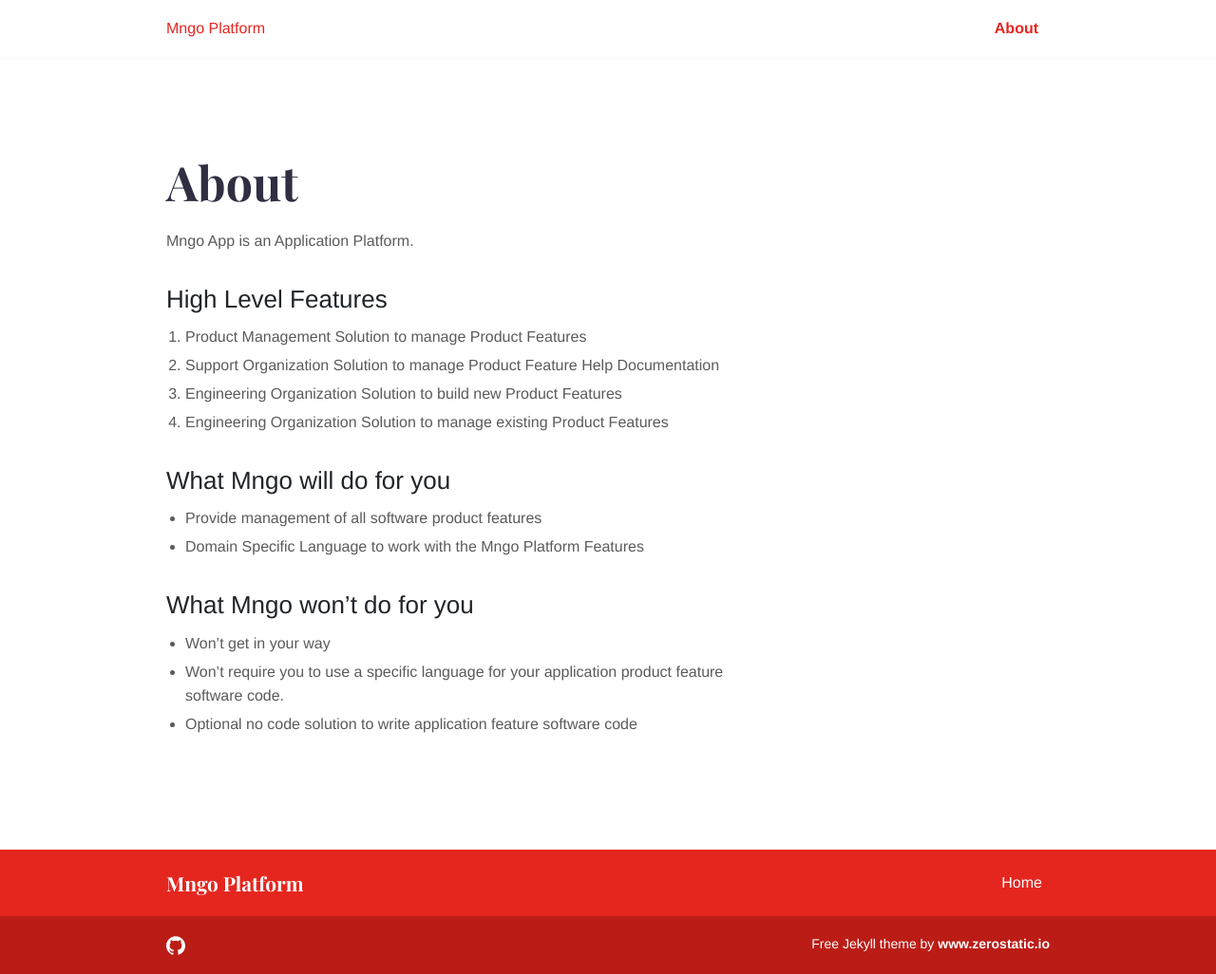
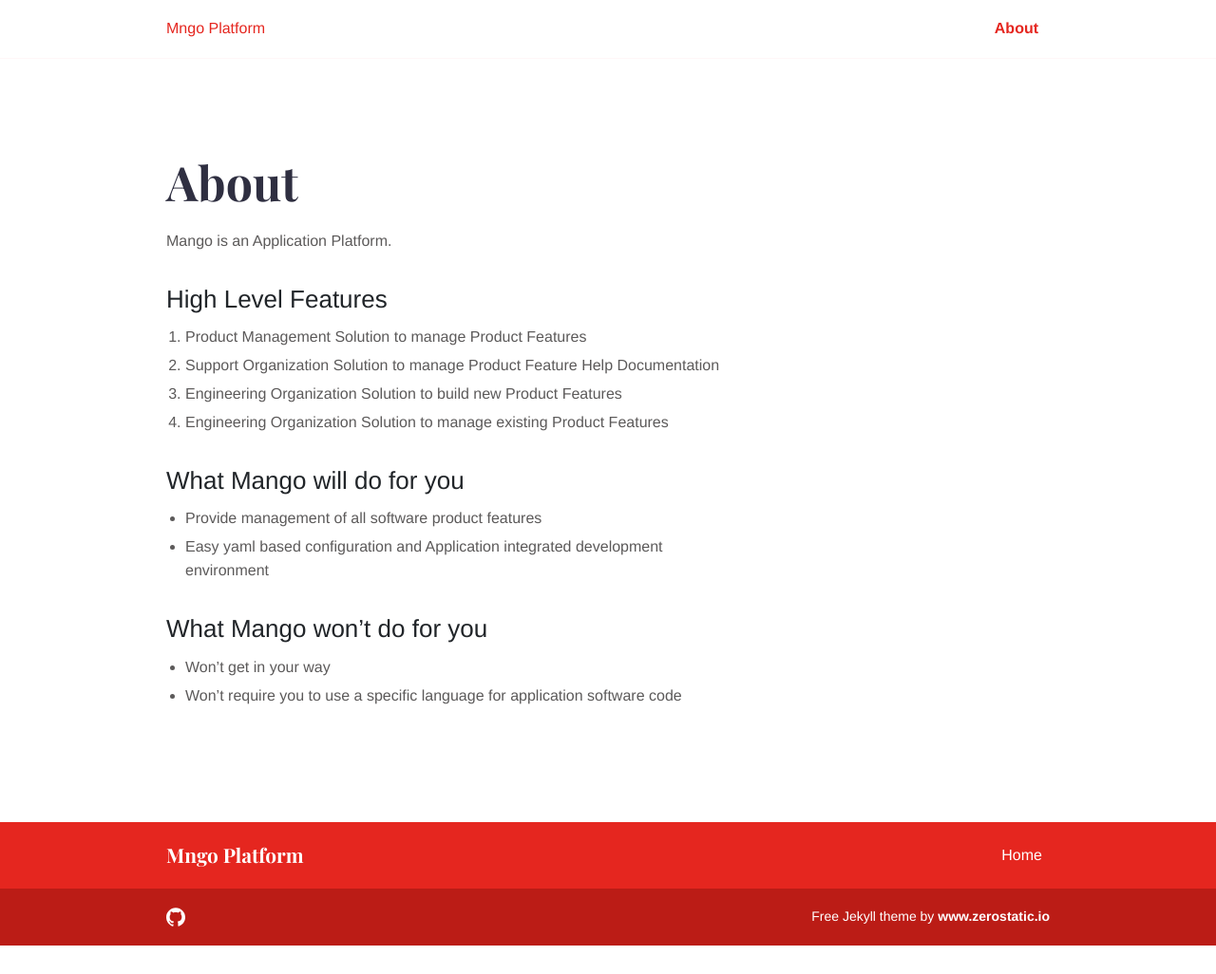
Before and after one commit to mngoapp/mngoapp.github.io, a Jekyll site: the page built from about.md, in a window 1280 px wide. Shown: the whole page at 95% size. Built offline with Jekyll 4.4.1, drawn with Linux system fonts in a browser that asks for light colours; after the commit the page ends 996 px from its top, so only the background shows below that.

Commit message:
content updates

```diff
--- a/about.md
+++ b/about.md
@@ -5,7 +5,7 @@ layout: page
 bodyClass: page-about
 ---
 
-Mngo App is an Application Platform.
+Mango is an Application Platform.
 
 ## High Level Features
 
@@ -14,14 +14,13 @@ Mngo App is an Application Platform.
 3. Engineering Organization Solution to build new Product Features
 4. Engineering Organization Solution to manage existing Product Features
 
-## What Mngo will do for you
+## What Mango will do for you
 - Provide management of all software product features
-- Domain Specific Language to work with the Mngo Platform Features
+- Easy yaml based configuration and Application integrated development environment
 
-## What Mngo won't do for you
+## What Mango won't do for you
 - Won't get in your way
-- Won't require you to use a specific language for your application product feature software code.
-- Optional no code solution to write application feature software code
+- Won't require you to use a specific language for application software code
 
 <!-- ## Why use Mngo?
 
```
Also changed, not shown: contact.md (+1 -1 lines), index.md (+3 -3 lines).
